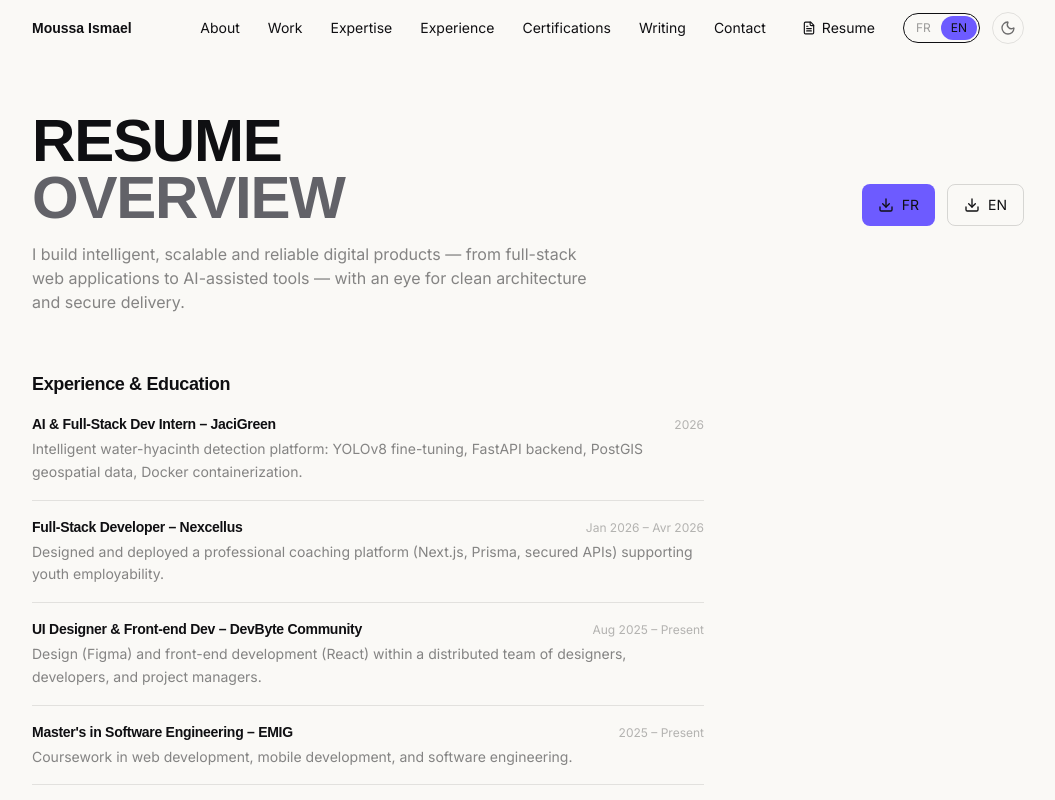
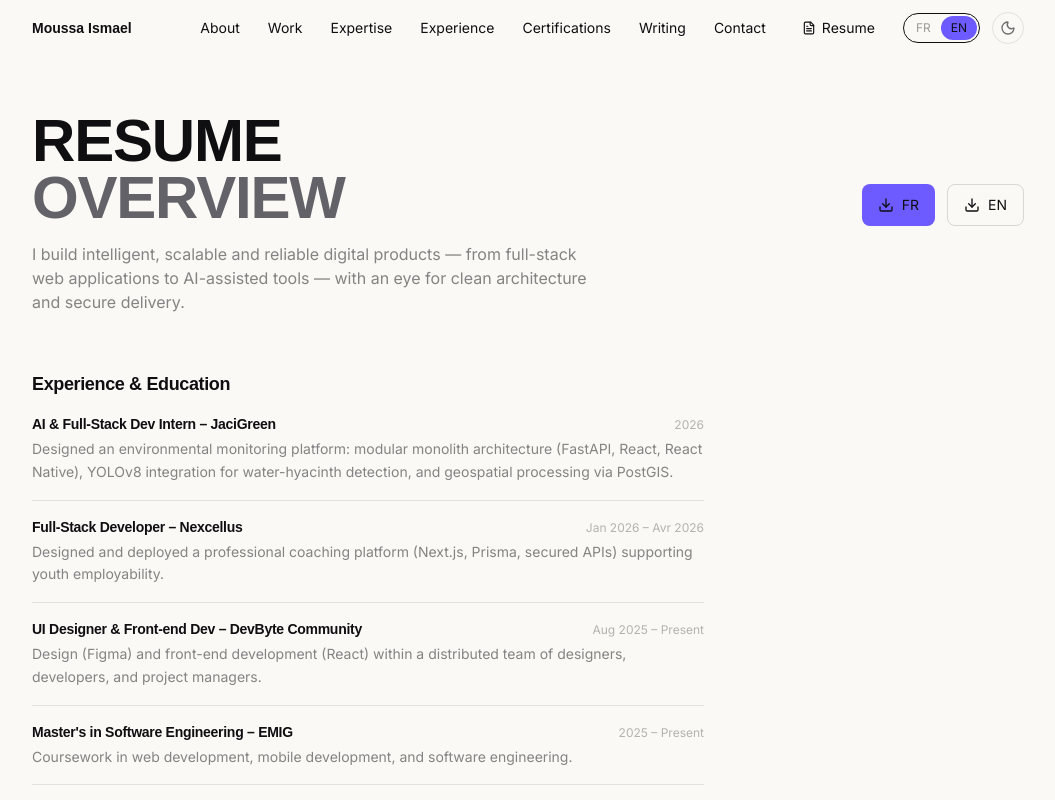
Before and after one commit to Ismail0u/portfolio, a React (Vite) app in the folder portfolio/: page /resume in a window 1280 px wide. Shown: the top 800 px of the page, without its empty margins (112-1167 px from the left). Built offline with nearby package versions, Linux system fonts and the light colour scheme.

Commit message:
refactor : adjust some descriptions (jaci and nexecllus) in the timelinedata

```diff
--- a/portfolio/src/constants/timelineData.js
+++ b/portfolio/src/constants/timelineData.js
@@ -8,9 +8,9 @@ export const TIMELINE = [
     titleFr: 'Stagiaire IA & Développement Full-Stack – JaciGreen',
     titleEn: 'AI & Full-Stack Dev Intern – JaciGreen',
     descriptionFr:
-      "Plateforme de détection intelligente de jacinthe d'eau : fine-tuning YOLOv8, API FastAPI, données géospatiales PostGIS, conteneurisation Docker.",
+      "Conception d'une plateforme de surveillance environnementale : architecture en monolithe modulaire (FastAPI, React, React Native), intégration de YOLOv8 pour la détection de la jacinthe d'eau et traitement géospatial via PostGIS.",
     descriptionEn:
-      'Intelligent water-hyacinth detection platform: YOLOv8 fine-tuning, FastAPI backend, PostGIS geospatial data, Docker containerization.',
+      'Designed an environmental monitoring platform: modular monolith architecture (FastAPI, React, React Native), YOLOv8 integration for water-hyacinth detection, and geospatial processing via PostGIS.',
     type: 'work',
   },
   {
```
